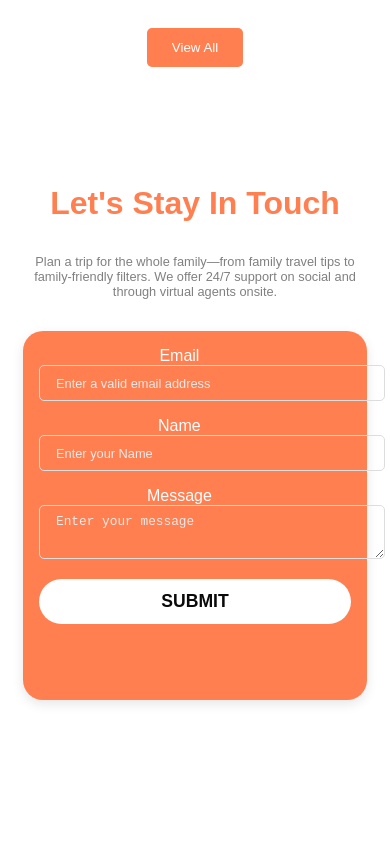
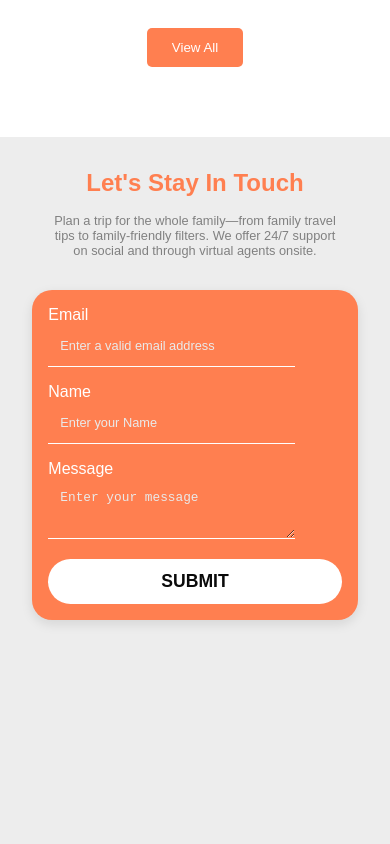
Before and after one commit to harshrajput177/FlowerSite, a React (Vite) app in the folder FlowerSite/: page / in a window 390 px wide. Shown: the part 2720-3564 px from the top of the page. Built offline with nearby package versions, Linux system fonts and the light colour scheme.

Commit message:
first  commit

```diff
--- a/FlowerSite/src/Component/HomeCom5.jsx
+++ b/FlowerSite/src/Component/HomeCom5.jsx
@@ -3,40 +3,40 @@
 
 const ContactForm = () => {
   return (
-    <div className="contact-container">
-      <h1 className="contact-title">Let's Stay In Touch</h1>
-      <p className="contact-description">
+    <div className="HomeCom5-contact-container">
+      <h1 className="HomeCom5-contact-title">Let's Stay In Touch</h1>
+      <p className="HomeCom5-contact-description">
         Plan a trip for the whole family—from family travel tips to family-friendly filters. We offer 24/7 support on social and through virtual agents onsite.
       </p>
 
-      <div className="contact-form-container">
-        <form className="contact-form">
-          <div  className='contact-form-inputs'>
-            <label className="contact-label">Email</label>
+      <div className="HomeCom5-contact-form-container">
+        <form className="HomeCom5-contact-form">
+          <div  className='HomeCom5-contact-form-inputs'>
+            <label className="HomeCom5-contact-label">Email</label>
             <input
               type="email"
               placeholder="Enter a valid email address"
-              className="contact-input"
+              className="HomeCom5-contact-input"
             />
           </div>
-          <div   className='contact-form-inputs'>
-            <label className="contact-label">Name</label>
+          <div   className='HomeCom5-contact-form-inputs'>
+            <label className="HomeCom5-contact-label">Name</label>
             <input
               type="text"
               placeholder="Enter your Name"
-              className="contact-input"
+              className="HomeCom5-contact-input"
             />
           </div>
-          <div   className='contact-form-inputs'>
-            <label className="contact-label">Message</label>
+          <div   className='HomeCom5-contact-form-inputs'>
+            <label className="HomeCom5-contact-label">Message</label>
             <textarea
               placeholder="Enter your message"
-              className="contact-input"
+              className="HomeCom5-contact-input"
             />
           </div>
           <button
             type="submit"
-            className="contact-submit"
+            className="HomeCom5-contact-submit"
           >
             SUBMIT
           </button>
--- a/FlowerSite/src/Style/HomeCom5.css
+++ b/FlowerSite/src/Style/HomeCom5.css
@@ -1,4 +1,4 @@
-.contact-container {
+.HomeCom5-contact-container {
   display: flex;
   flex-direction: column;
   align-items: center;
@@ -8,14 +8,14 @@
   margin-top: 50px;
 }
 
-.contact-title {
+.HomeCom5-contact-title {
   font-size: 2.2rem;
   font-weight: bold;
   color: coral;
   margin-bottom: 1rem;
 }
 
-.contact-description {
+.HomeCom5-contact-description {
   text-align: center;
   font-size: 0.9rem;
   margin-bottom: 2rem;
@@ -23,7 +23,7 @@
   color: gray;
 }
 
-.contact-form-container {
+.HomeCom5-contact-form-container {
   background-color: coral;
   padding: 2rem;
   border-radius: 1.25rem;
@@ -32,18 +32,18 @@
   box-shadow: 0 4px 12px rgba(0, 0, 0, 0.1);
 }
 
-.contact-form {
+.HomeCom5-contact-form {
   display: flex;
   flex-direction: column;
   gap: 1.5rem;
 }
 
-.contact-label {
+.HomeCom5-contact-label {
   color: white;
   margin-bottom: 0.5rem;
 }
 
-.contact-input {
+.HomeCom5-contact-input {
   width: 100%;
   padding: 0.5rem;
   background: transparent;
@@ -53,12 +53,12 @@
   font-size: 1rem;
 }
 
-.contact-input::placeholder {
+.HomeCom5-contact-input::placeholder {
   color: rgb(234, 234, 234);
   font-size: 0.8rem;
 }
 
-.contact-submit {
+.HomeCom5-contact-submit {
   width: 100%;
   padding: 0.75rem;
   background-color: white;
@@ -70,67 +70,69 @@
   transition: background-color 0.3s;
 }
 
-.contact-submit:hover {
+.HomeCom5-contact-submit:hover {
   background-color: #9d4c0065;
   color: white;
 }
 
+
+
 /* Mobile view adjustments */
 @media (max-width: 768px) {
-  .contact-title {
+  .HomeCom5-contact-title {
       font-size: 1.8rem; /* Slightly smaller title */
   }
 
-  .contact-description {
+  .HomeCom5-contact-description {
       font-size: 0.85rem; /* Smaller description font size */
       padding: 0 1rem; /* Add some padding for mobile */
   }
 
-  .contact-form-container {
+  .HomeCom5-contact-form-container {
       max-width: 90%; /* Form takes more space on smaller screens */
       padding: 1.5rem; /* Reduce padding for mobile */
   }
 
-  .contact-form {
+  .HomeCom5-contact-form {
       gap: 1rem; /* Reduce gap between form elements */
   }
 
-  .contact-input {
+  .HomeCom5-contact-input {
       padding: 0.8rem; /* Increase input padding for better touch interaction */
       font-size: 1rem; /* Adjust font size for readability */
   }
 
-  .contact-submit {
+  .HomeCom5-contact-submit {
       padding: 0.75rem;
       font-size: 1rem; /* Slightly larger button text for touch-friendly interaction */
   }
 }
 
 @media (max-width: 480px) {
-  .contact-title {
+  .HomeCom5-contact-title {
       font-size: 1.5rem; /* Further reduce title size */
   }
 
-  .contact-description {
+  .HomeCom5-contact-description {
       font-size: 0.8rem; /* Even smaller description font size */
   }
 
-  .contact-form-container {
-      max-width: 80%; /* Form takes full width */
+  .HomeCom5-contact-form-container {
+      max-width: 90%; /* Form takes full width */
       padding: 1rem;
   }
 
-  .contact-input {
+  .HomeCom5-contact-input {
     width: 80%;
       padding: 0.75rem; /* Adjust padding for smaller screens */
   }
 
-  .contact-submit {
+  .HomeCom5-contact-submit {
       font-size: 1.1rem; /* Make the submit button text larger */
   }
 
 
-  .contact-form-inputs{
-    width: 90%;
+  .HomeCom5-contact-form-inputs{
+    width: 95%;
   }
 }
```
